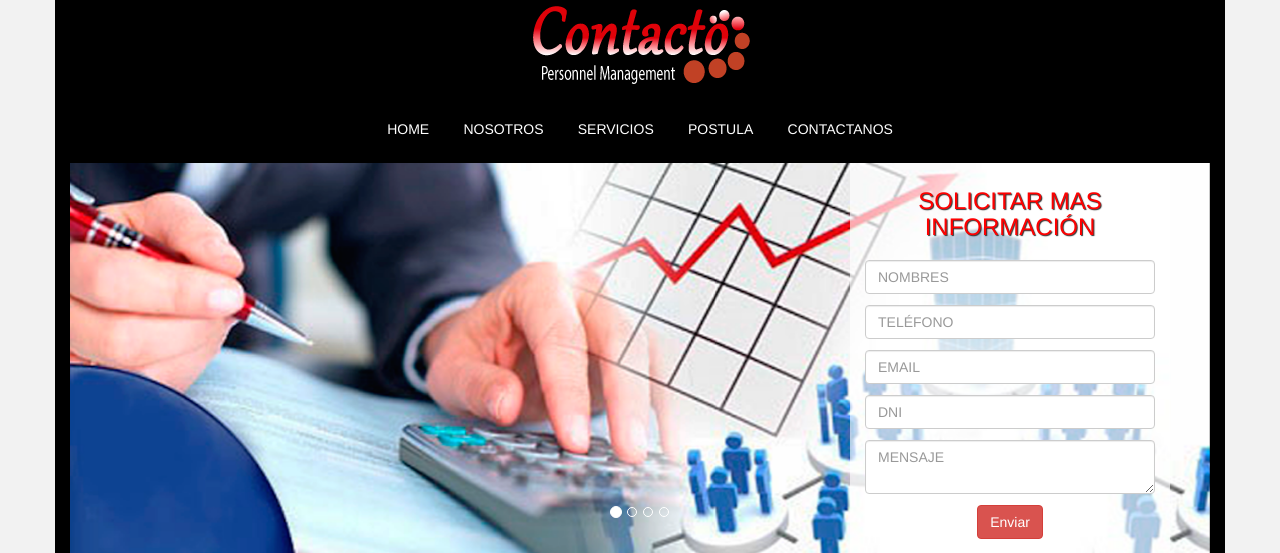
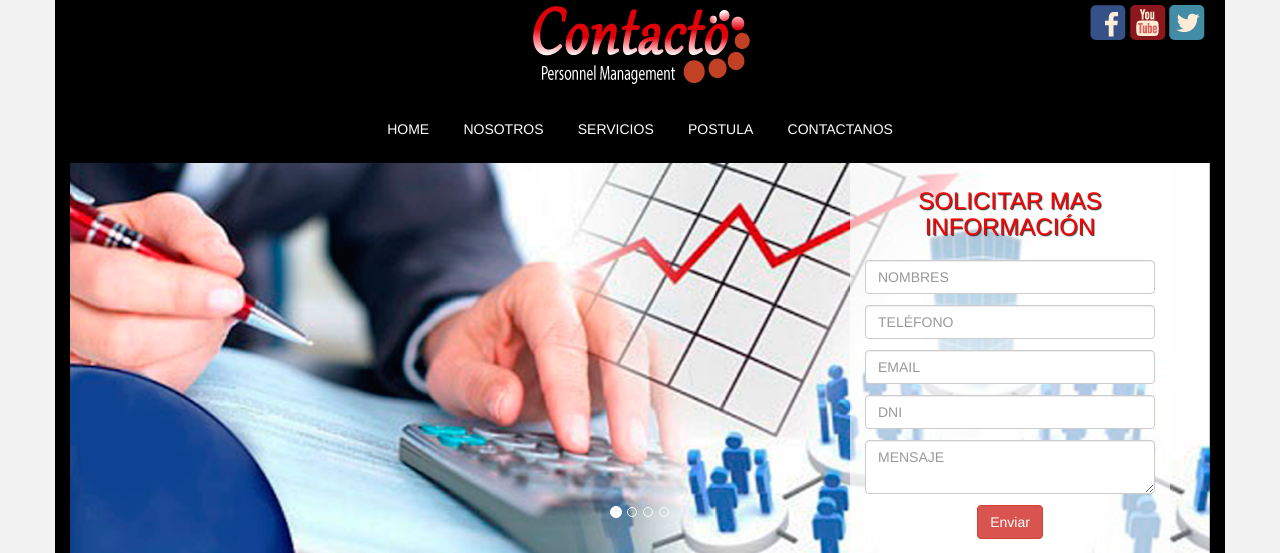
Before and after one commit to OscarSith/contactopm, a PHP site: page /postula.php in a window 1280 px wide. Shown: the top 553 px of the page. Run offline with PHP 8.4, Linux system fonts and the light colour scheme.

Commit message:
Agregado los iconos de redes sociales

```diff
--- a/css/main.css
+++ b/css/main.css
@@ -1,5 +1,29 @@
 body {
     background-color: #f2f2f2
+}
+header {
+    position: relative;
+}
+#socials {
+    position: absolute;
+    right: 0
+}
+#socials ul {
+    left: 7px;
+    position: absolute;
+    top: 6px;
+}
+#socials li a {
+    display: inline-block;
+    width: 33px;
+    height: 32px;
+    text-indent: -10000px;
+}
+#yt {
+    margin-left: 8px
+}
+#tw {
+    margin-left: 6px;
 }
 .container {
     background-color: #000
--- a/postula.php
+++ b/postula.php
@@ -22,7 +22,7 @@
 					<div class="form-group">
 						<label for="" class="control-label col-sm-4">Nombres y Apellidos</label>
 						<div class="col-sm-8">
-							<input type="text" class="form-control" name="full_name">
+							<input type="text" class="form-control" name="nombres">
 						</div>
 					</div>
 					<div class="form-group">
@@ -56,14 +56,14 @@
 						</div>
 					</div>
 					<div class="form-group">
-						<?php if (isset($_SESSION['MESSAGE'])): ?>
-						<div class="alert alert-info alert-dismissible fade in" role="alert">
-							<?php echo $_SESSION['MESSAGE'] ?>
+						<?php if (isset($_SESSION['ERROR_MESSAGE'])): ?>
+						<div class="alert alert-danger alert-dismissible fade in" role="alert">
+							<?php echo $_SESSION['ERROR_MESSAGE'] ?>
 							<button type="button" class="close" data-dismiss="alert" aria-label="Close">
 								<span aria-hidden="true">&times;</span>
 							</button>
 						</div>
-						<?php unset($_SESSION['MESSAGE']) ?>
+						<?php unset($_SESSION['ERROR_MESSAGE']) ?>
 					<?php endif ?>
 					</div>
 					<div class="col-sm-offset-4">
--- a/tpl/header.tpl.php
+++ b/tpl/header.tpl.php
@@ -21,6 +21,14 @@
         <div class="row">
             <div class="container">
                 <header>
+                    <div id="socials">
+                        <img src="img/redes.png" alt="">
+                        <ul class="list-unstyled">
+                            <li class="pull-left"><a href="#" id="fb">F</a></li>
+                            <li class="pull-left"><a href="#" id="yt">Y</a></li>
+                            <li class="pull-left"><a href="#" id="tw">T</a></li>
+                        </ul>
+                    </div>
                     <img src="img/logo.png" alt="Logo contactopm" id="logo" class="center-block">
                     <nav class="col-sm-6 col-sm-offset-3">
                         <ul class="nav nav-pills nav-justified">
```
Also changed, not shown: contacto.php (+6 -8 lines), postula_send.php (+5 -2 lines), send.php (+4 -3 lines), img/redes.png (added).
